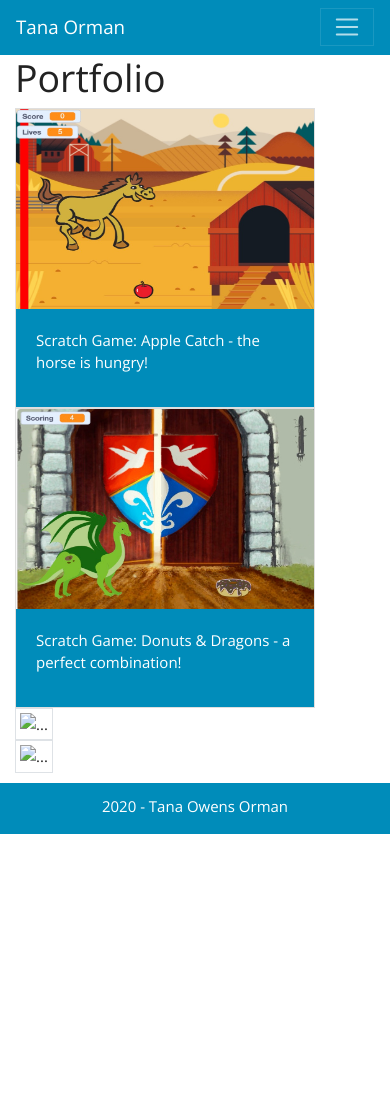
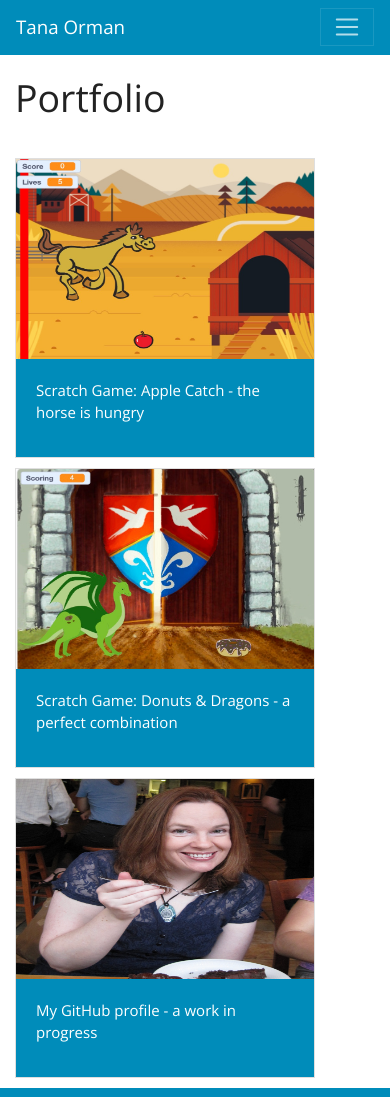
Before and after one commit to taorman75/About-Me, a plain HTML site: page portfolio.html in a window 390 px wide. Shown: the top 1097 px of the page. Before the commit the page ends 844 px from the top, so only its background shows below. Drawn offline with nearby package versions, Linux system fonts and the light colour scheme.

Commit message:
complete except responsiveness fixes

```diff
--- a/portfolio.html
+++ b/portfolio.html
@@ -37,7 +37,7 @@
           <div class="card" style="width: 300px; height: 300px">
             <a href="https://scratch.mit.edu/projects/376138398/" target="_blank"><img class="card-img-top" src="Assets/AppleCatchGame.jpg" alt="apple game" style="width: 300; height: 200px"></a>
           <div class="card-body">
-            <p class="card-text">Scratch Game: Apple Catch - the horse is hungry!</p>
+            <p class="card-text">Scratch Game: Apple Catch - the horse is hungry</p>
           </div>
          </div>
           <!-- <a href="https://scratch.mit.edu/projects/376138398/" target="_blank"><img src="Assets/AppleCatch.jpg" alt="apple catch link" class="img-thumbnail" width="75%"></a> -->
@@ -46,15 +46,22 @@
           <div class="card" style="width: 300px; height: 300px">
             <a href="https://scratch.mit.edu/projects/376102041/" target="_blank"><img class="card-img-top" src="Assets/DonutsDragonsGame.jpg" alt="donuts game" style="width: 300; height: 200px"></a>
           <div class="card-body">
-            <p class="card-text">Scratch Game: Donuts & Dragons - a perfect combination!</p>
+            <p class="card-text">Scratch Game: Donuts & Dragons - a perfect combination</p>
           </div>
          </div>
           <!-- <a href="https://scratch.mit.edu/projects/376102041/" target="_blank"><img src="Assets/DonutsDragons.jpg" alt="donuts game link" class="img-thumbnail" width="75%"></a> -->
         </div>
       </div>
       <div class="row">
-        <div class="col-md-6"><img src="..." alt="..." class="img-thumbnail"></div>
-        <div class="col-md-6"><img src="..." alt="..." class="img-thumbnail"></div>
+        <div class="col-md-6">
+          <div class="card" style="width: 300px; height: 300px">
+            <a href="https://github.com/taorman75" target="_blank"><img class="card-img-top" src="Assets/GitHubPic.jpeg" alt="Tana GitHub" style="width: 300; height: 200px"></a>
+          <div class="card-body">
+            <p class="card-text">My GitHub profile - a work in progress</p>
+          </div>
+         </div>
+        </div>
+        <div class="col-md-6"></div>
       </div>
     </div>
   </div>
--- a/style.css
+++ b/style.css
@@ -1,3 +1,17 @@
+h1 {
+    font-weight: 500;
+    padding: 20px 0px;
+}
+
+.card-body {
+    background-color:#008cba;
+    color: white;
+}
+
+.card {
+    margin-top: 10px;
+}
+
 footer {
     background-color: #008cba;
     text-align: center;
@@ -7,8 +21,3 @@ footer {
     padding-top: 12px;
     margin-top: 10px;
 }
-
-.card-body {
-    background-color:#008cba;
-    color: white;
-}
```
Also changed, not shown: contact.html (+5 -15 lines), Assets/GitHubPic.jpeg (added), 1 other file.
